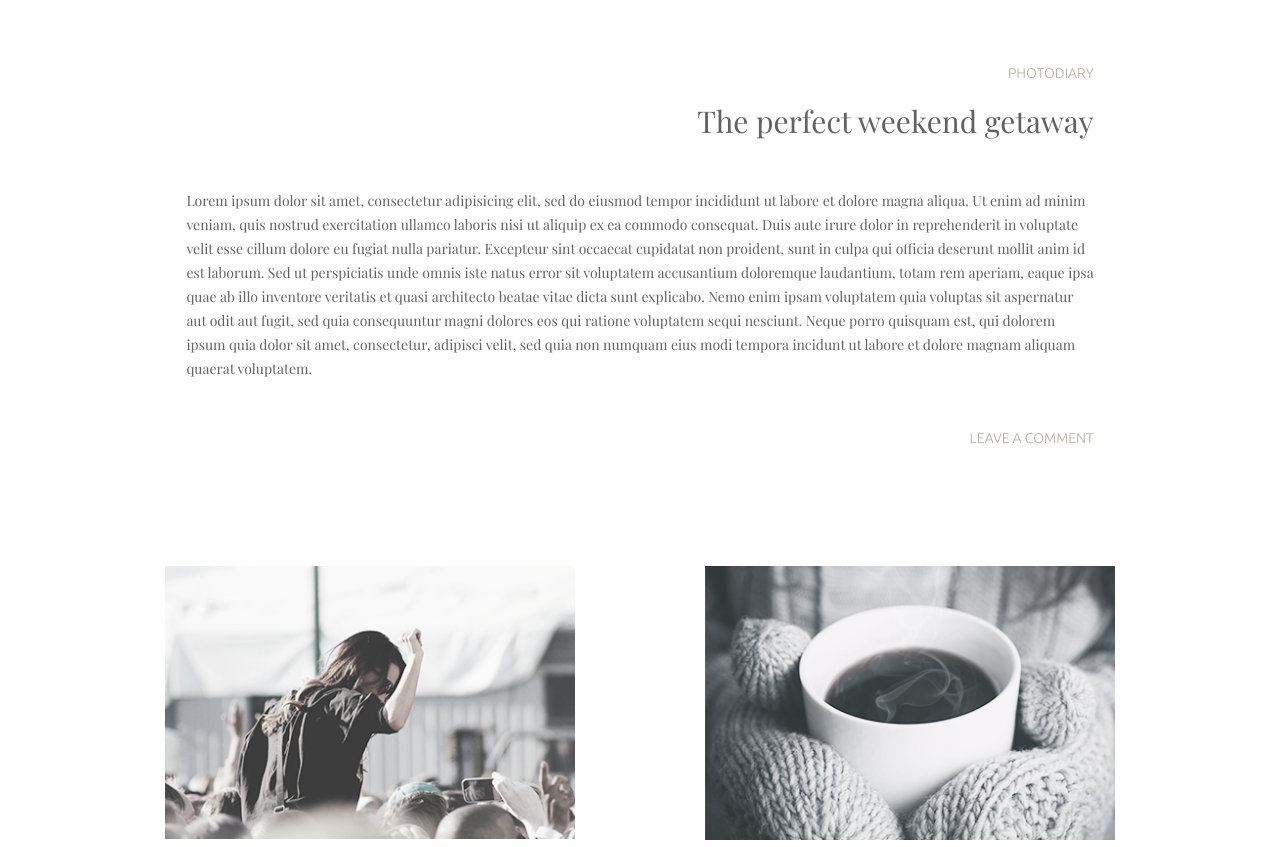
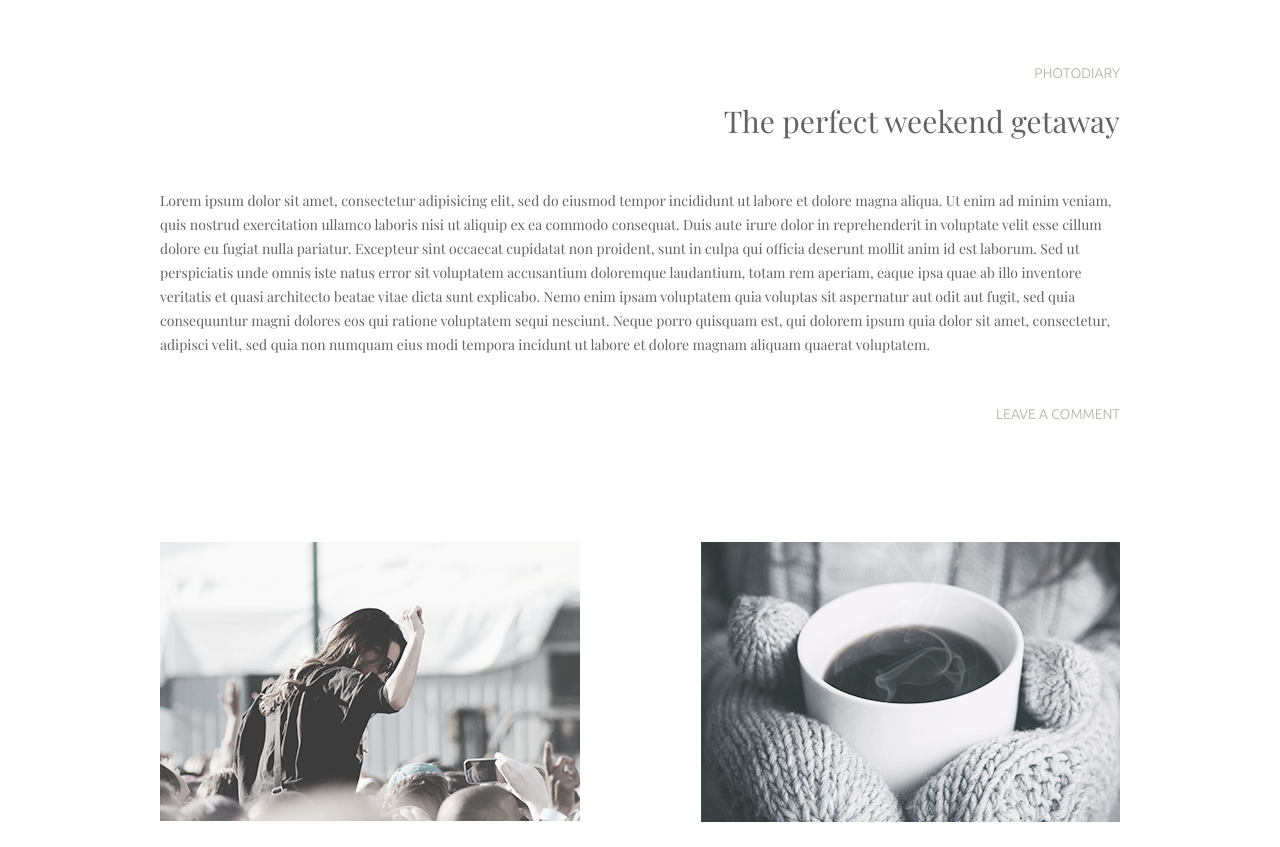
Before and after one commit to fastndead/ui-internship-mocks, a plain HTML site: page mock2/public/index.html in a window 1280 px wide. Shown: the part 710-1557 px from the top of the page. Drawn offline with nearby package versions, Linux system fonts and the light colour scheme; files that its build step writes are made by us from their sources; files whose address does not match are found by name.

Commit message:
removed percents

```diff
--- a/mock2/private/scss/content/content.scss
+++ b/mock2/private/scss/content/content.scss
@@ -1,5 +1,5 @@
 .content {
-  padding: 0 6%;
+  padding: 0 50px;
   max-width: 1080px;
   display: flex;
   align-items: center;
@@ -33,8 +33,8 @@
     text-transform: uppercase;
 
     &_main {
-      margin-right: 8%;
-      margin-left: 8%;
+      margin-right: 60px;
+      margin-left: 60px;
     }
   }
 
@@ -47,8 +47,8 @@
     margin-top: 20px;
 
     &_main {
-      margin-right: 8%;
-      margin-left: 8%;
+      margin-right: 60px;
+      margin-left: 60px;
     }
   }
 
@@ -68,8 +68,8 @@
     margin-top: 23px;
 
     &_main {
-      margin-right: 8%;
-      margin-left: 8%;
+      margin-right: 60px;
+      margin-left: 60px;
     }
 
     &_shortened {
@@ -82,7 +82,7 @@
   &__comment {
     text-decoration: none;
     color: #b4ad9e;
-    margin: 35px 8% 0;
+    margin: 35px 60px 0;
     align-self: end;
     font-family: "Ubuntu", sans-serif;
     font-size: 14px;
--- a/mock2/private/scss/email-input-container/email-input-container.scss
+++ b/mock2/private/scss/email-input-container/email-input-container.scss
@@ -10,7 +10,7 @@
     font-family: "Playfair Display", serif;
     font-size: 14px;
     font-weight: 400;
-    width: 92%;
+    width: 350px;
     margin-bottom: 5px;
   }
 
--- a/mock2/private/scss/footer/footer.scss
+++ b/mock2/private/scss/footer/footer.scss
@@ -1,7 +1,7 @@
 .footer {
   height: 100px;
   width: 100%;
-  padding: 0 6%;
+  padding: 0 30px;
   max-width: 1080px;
   display: flex;
   justify-content: space-between;
@@ -23,7 +23,7 @@
   }
 
   &_left {
-    margin-right: 35%;
+    margin-right: 300px;
   }
 
   &__right {
--- a/mock2/private/scss/header-logo/header-logo.scss
+++ b/mock2/private/scss/header-logo/header-logo.scss
@@ -1,3 +1,3 @@
 .header-logo {
-  margin-right: 35%;
+  margin-right: 300px;
 }
--- a/mock2/private/scss/header/header.scss
+++ b/mock2/private/scss/header/header.scss
@@ -1,7 +1,7 @@
 .header {
   height: 100px;
   width: 100%;
-  padding: 0 6%;
+  padding: 0 50px;
   max-width: 1080px;
   display: flex;
   justify-content: space-between;
```
